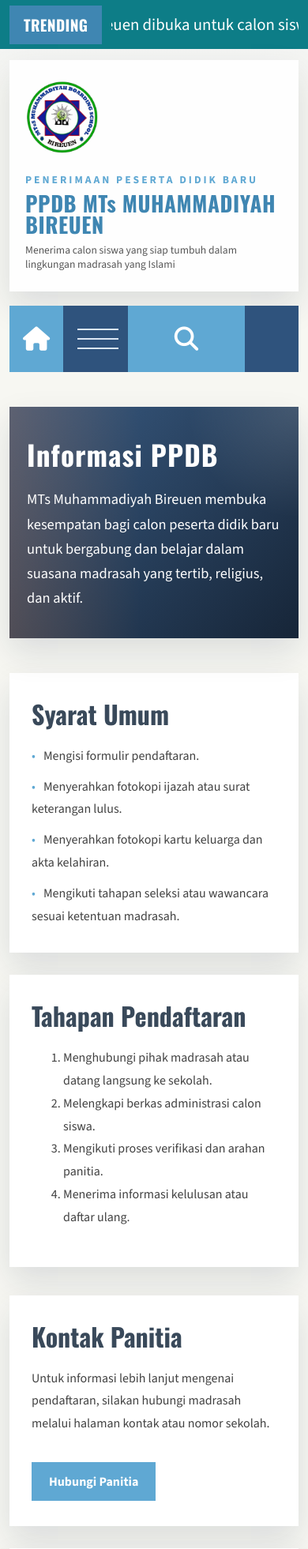
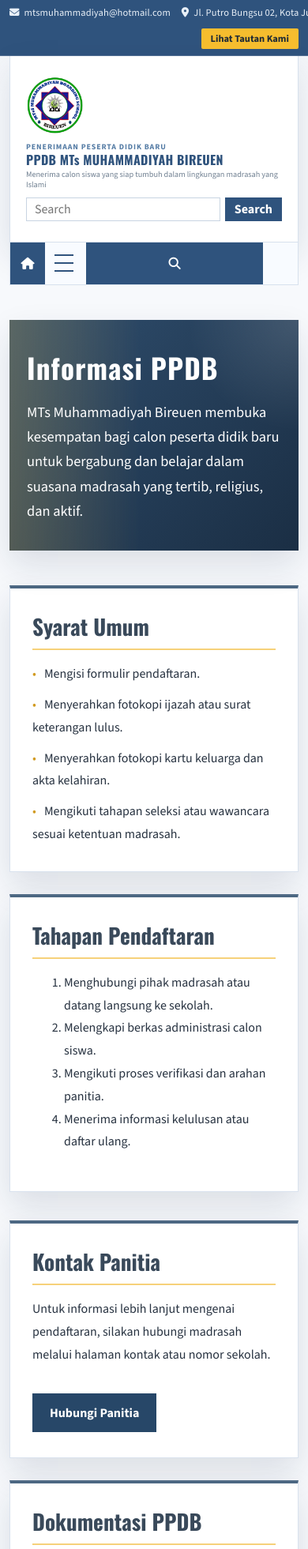
Before and after one commit to Jokopriono/folder-baru, a PHP site: page /ppdb.html in a window 390 px wide. Shown: the top 1961 px of the page at 79% size. Run offline with PHP 8.4, Linux system fonts and the light colour scheme.

Commit message:
Refactor header and styling for improved layout and accessibility
- Updated the header section in ppdb.html and profil.html to include contact information and a search form.
- Removed the ticker and replaced it with a more accessible contact meta section.
- Enhanced CSS styles in style.css for better visual consistency and responsiveness, including color scheme adjustments and layout refinements.
- Added a new image file for visual content.

```diff
--- a/ppdb.html
+++ b/ppdb.html
@@ -13,8 +13,32 @@
 </head>
 <body>
     <div id="top" class="page-shell">
-        <header class="topbar"><div class="container topbar-inner"><span class="topbar-label">TRENDING</span><div class="ticker" aria-label="Informasi terbaru sekolah"><div class="ticker-track"><span>PPDB MTs Muhammadiyah Bireuen dibuka untuk calon siswa baru</span><span>Informasi syarat, tahapan, dan kontak panitia tersedia di halaman ini</span><span>Silakan hubungi madrasah untuk pendaftaran dan konsultasi</span></div></div></div></header>
-        <section class="identity-bar container"><div class="identity-grid"><img class="school-logo" src="Image/logo mts.png" alt="Logo MTs Muhammadiyah Bireuen"><div><p class="eyebrow">Penerimaan Peserta Didik Baru</p><h1>PPDB MTs MUHAMMADIYAH BIREUEN</h1><p class="tagline">Menerima calon siswa yang siap tumbuh dalam lingkungan madrasah yang Islami</p></div></div></section>
+        <header class="topbar">
+            <div class="container topbar-inner">
+                <div class="topbar-meta" aria-label="Informasi kontak sekolah">
+                    <span class="topbar-label"><i class="fa-solid fa-envelope"></i> mtsmuhammadiyah@hotmail.com</span>
+                    <span class="topbar-label"><i class="fa-solid fa-location-dot"></i> Jl. Putro Bungsu 02, Kota Juang, Bireuen</span>
+                    <span class="topbar-label"><i class="fa-solid fa-phone"></i> 0895-0521-1062</span>
+                </div>
+                <a class="utility-link" href="kontak.html">Lihat Tautan Kami</a>
+            </div>
+        </header>
+        <section class="identity-bar container">
+            <div class="identity-grid">
+                <img class="school-logo" src="Image/logo mts.png" alt="Logo MTs Muhammadiyah Bireuen">
+                <div>
+                    <p class="eyebrow">Penerimaan Peserta Didik Baru</p>
+                    <h1>PPDB MTs MUHAMMADIYAH BIREUEN</h1>
+                    <p class="tagline">Menerima calon siswa yang siap tumbuh dalam lingkungan madrasah yang Islami</p>
+                </div>
+                <div class="header-search">
+                    <form class="header-search-form" action="berita.html" method="get">
+                        <input type="search" placeholder="Search" aria-label="Search">
+                        <button type="submit">Search</button>
+                    </form>
+                </div>
+            </div>
+        </section>
         <div class="nav-wrap container"><a class="home-link" href="index.html" aria-label="Beranda"><i class="fa-solid fa-house"></i></a><button class="menu-toggle" type="button" aria-expanded="false" aria-controls="site-nav" aria-label="Buka menu navigasi"><span></span><span></span><span></span></button><nav id="site-nav" class="site-nav" aria-label="Navigasi utama"><a href="index.html">Home</a><a href="profil.html">Profil</a><a href="berita.html">Berita</a><a href="pengumuman.html">Pengumuman</a><a class="active" href="ppdb.html">PPDB</a><a href="GTK dan staff.html">GTK dan Staff</a><a href="galeri.html">Galeri</a><a href="kontak.html">Kontak</a></nav><button class="search-toggle" type="button" aria-expanded="false" aria-controls="search-panel" aria-label="Buka pencarian"><i class="fa-solid fa-magnifying-glass"></i></button></div>
         <div id="search-panel" class="search-panel container" hidden><form class="search-form"><input type="search" placeholder="Cari informasi PPDB..." aria-label="Cari PPDB"><button type="submit">Cari</button></form></div>
         <main>
--- a/style.css
+++ b/style.css
@@ -1,12 +1,12 @@
 :root {
-    --teal: #0d7d87;
-    --navy: #2f537d;
-    --orange: #5fa8d3;
-    --orange-deep: #3f86b2;
-    --sand: #f5f5f2;
+    --teal: #2f537d;
+    --navy: #274768;
+    --orange: #f2be42;
+    --orange-deep: #d19a20;
+    --sand: #f1f3f6;
     --paper: #ffffff;
-    --text: #424242;
-    --muted: #8b8b8b;
+    --text: #273240;
+    --muted: #6f7b88;
     --shadow: 0 18px 40px rgba(17, 35, 62, 0.12);
     --radius: 2px;
 }
@@ -22,8 +22,12 @@ html {
 body {
     margin: 0;
     font-family: "Source Sans 3", sans-serif;
-    background: linear-gradient(180deg, #f0f2f4 0%, #f7f7f2 120px, #f7f7f2 100%);
+    background: linear-gradient(180deg, #eef2f7 0%, #f7f9fc 120px, #f7f9fc 100%);
     color: var(--text);
+}
+
+p {
+    color: inherit;
 }
 
 img {
@@ -51,101 +55,148 @@ input {
 }
 
 .topbar {
-    background: var(--teal);
-    color: #fff;
+    background: #2f537d;
+    color: #e9f0f8;
+    border-bottom: 1px solid rgba(255, 255, 255, 0.18);
 }
 
 .topbar-inner {
     display: flex;
     align-items: center;
-    gap: 20px;
-    min-height: 80px;
+    justify-content: space-between;
+    gap: 14px;
+    min-height: 36px;
+    font-size: 0.78rem;
 }
 
 .topbar-label {
-    font-family: "Oswald", sans-serif;
-    font-size: clamp(1.2rem, 2vw, 1.8rem);
-    letter-spacing: 0.02em;
+    display: inline-flex;
+    align-items: center;
+    gap: 6px;
+    letter-spacing: 0.01em;
+    white-space: nowrap;
+}
+
+.topbar-meta {
+    display: flex;
+    align-items: center;
+    gap: 14px;
+    min-width: 0;
+    overflow-x: auto;
+    scrollbar-width: none;
+}
+
+.topbar-meta::-webkit-scrollbar {
+    display: none;
+}
+
+.utility-link {
+    display: inline-flex;
+    align-items: center;
+    justify-content: center;
+    min-height: 26px;
+    padding: 0 12px;
+    background: #f6bd2e;
+    color: #1f2a35;
+    border-radius: 2px;
     font-weight: 700;
     white-space: nowrap;
-    background: var(--orange-deep);
-    color: #fff;
-    padding: 10px 18px;
-}
-
-.ticker {
-    overflow: hidden;
-    flex: 1;
-}
-
-.ticker-track {
-    display: flex;
-    gap: 48px;
-    width: max-content;
-    animation: ticker 22s linear infinite;
-    font-size: clamp(1.3rem, 2vw, 1.75rem);
 }
 
 .identity-bar {
-    background: rgba(255, 255, 255, 0.92);
-    padding: 38px 36px;
-    margin-top: 14px;
+    background: #fff;
+    padding: 8px 18px;
+    margin-top: 0;
+    border: 1px solid #d7e1ed;
+    border-top: 0;
+    box-shadow: 0 6px 16px rgba(17, 35, 62, 0.08);
 }
 
 .identity-grid {
     display: grid;
-    grid-template-columns: 110px 1fr;
-    gap: 24px;
+    grid-template-columns: 78px 1fr minmax(180px, 260px);
+    gap: 10px;
     align-items: center;
 }
 
 .school-logo {
-    width: 110px;
+    width: 56px;
     aspect-ratio: 1;
     object-fit: contain;
 }
 
 .eyebrow {
-    margin: 0 0 8px;
-    color: var(--orange);
+    margin: 0 0 2px;
+    color: #557ca5;
     text-transform: uppercase;
-    letter-spacing: 0.22em;
+    letter-spacing: 0.09em;
     font-weight: 700;
-    font-size: 0.85rem;
+    font-size: 0.62rem;
 }
 
 .identity-bar h1 {
     margin: 0;
-    color: var(--orange-deep);
+    color: #2f537d;
     font-family: "Oswald", sans-serif;
-    font-size: clamp(1.7rem, 3.6vw, 2.9rem);
-    line-height: 0.98;
+    font-size: clamp(1rem, 2.2vw, 1.7rem);
+    line-height: 1.05;
     letter-spacing: 0.02em;
 }
 
 .tagline {
-    margin: 10px 0 0;
-    font-size: 0.85rem;
-    color: #575757;
+    margin: 3px 0 0;
+    font-size: 0.64rem;
+    color: #6f7f90;
+}
+
+.header-search {
+    justify-self: end;
+    width: 100%;
+    max-width: 250px;
+}
+
+.header-search-form {
+    display: grid;
+    grid-template-columns: 1fr auto;
+    gap: 6px;
+}
+
+.header-search-form input {
+    min-height: 30px;
+    border: 1px solid #c8d4e2;
+    padding: 0 10px;
+    outline: none;
+}
+
+.header-search-form button {
+    min-height: 30px;
+    border: 0;
+    padding: 0 12px;
+    background: #2f537d;
+    color: #fff;
+    font-weight: 700;
+    cursor: pointer;
 }
 
 .nav-wrap {
-    margin-top: 18px;
-    background: var(--navy);
+    margin-top: 0;
+    background: #f8fbff;
     display: grid;
-    grid-template-columns: 86px 90px 1fr 86px;
+    grid-template-columns: 56px 74px 1fr 56px;
     align-items: stretch;
-    min-height: 96px;
+    min-height: 46px;
     position: relative;
+    border: 1px solid #d7e1ed;
+    border-top: 0;
 }
 
 .home-link,
 .search-toggle {
     display: grid;
     place-items: center;
-    background: var(--orange);
+    background: #2f537d;
     color: #fff;
-    font-size: 1.9rem;
+    font-size: 1rem;
     border: 0;
 }
 
@@ -162,17 +213,18 @@ input {
 
 .menu-toggle span {
     display: block;
-    width: 52px;
+    width: 32px;
     height: 2px;
-    background: #dbe7f5;
+    background: #2f537d;
 }
 
 .site-nav {
     display: flex;
     align-items: center;
-    gap: 24px;
-    color: #edf3f9;
-    font-size: 1rem;
+    gap: 18px;
+    color: #2f537d;
+    font-size: 0.92rem;
+    font-weight: 700;
     padding-right: 20px;
     flex-wrap: wrap;
 }
@@ -189,7 +241,7 @@ input {
     bottom: -3px;
     width: 100%;
     height: 2px;
-    background: var(--orange);
+    background: #f6bd2e;
     transform: scaleX(0);
     transform-origin: left;
     transition: transform 0.25s ease;
@@ -223,7 +276,7 @@ input {
 .search-form button,
 .cta-button {
     border: 0;
-    background: var(--orange);
+    background: var(--navy);
     color: #fff;
     padding: 14px 22px;
     font-weight: 700;
@@ -674,7 +749,7 @@ input {
 
 .page-banner {
     margin-top: 44px;
-    background: linear-gradient(135deg, rgba(47, 83, 125, 0.95), rgba(18, 33, 52, 0.98));
+    background: linear-gradient(135deg, rgba(39, 71, 104, 0.96), rgba(24, 44, 66, 0.99));
     min-height: 260px;
     position: relative;
     overflow: hidden;
@@ -685,7 +760,7 @@ input {
     content: "";
     position: absolute;
     inset: 0;
-    background: linear-gradient(90deg, rgba(255, 123, 34, 0.18), transparent 45%),
+    background: linear-gradient(90deg, rgba(242, 190, 66, 0.22), transparent 45%),
         radial-gradient(circle at right top, rgba(255, 255, 255, 0.14), transparent 30%);
 }
 
@@ -725,6 +800,8 @@ input {
 .timeline-card {
     background: var(--paper);
     box-shadow: var(--shadow);
+    border: 1px solid #d9e2ee;
+    border-top: 4px solid rgba(39, 71, 104, 0.82);
 }
 
 .content-card,
@@ -748,7 +825,9 @@ input {
     margin: 0 0 16px;
     color: #39495a;
     font-family: "Oswald", sans-serif;
-    font-size: 2rem;
+    font-size: 1.7rem;
+    border-bottom: 2px solid rgba(242, 190, 66, 0.7);
+    padding-bottom: 8px;
 }
 
 .content-card p,
@@ -774,7 +853,7 @@ input {
 
 .simple-list li::before {
     content: "•";
-    color: var(--orange);
+    color: var(--orange-deep);
     margin-right: 10px;
 }
 
@@ -1030,10 +1113,45 @@ input {
     }
 }
 
-@media (max-width: 980px) {
+@media (max-width: 820px) {
+    .topbar-inner {
+        flex-direction: column;
+        align-items: flex-start;
+        padding: 8px 0;
+        min-height: auto;
+    }
+
+    .utility-link {
+        align-self: flex-end;
+    }
+
+    .identity-grid {
+        grid-template-columns: 68px 1fr;
+    }
+
+    .header-search {
+        grid-column: 1 / -1;
+        justify-self: stretch;
+        max-width: none;
+    }
+
     .nav-wrap {
-        grid-template-columns: 74px 84px 1fr 74px;
-        min-height: 84px;
+        grid-template-columns: 48px 56px 1fr 48px;
+        min-height: 54px;
+    }
+
+    .home-link,
+    .search-toggle {
+        font-size: 0.95rem;
+    }
+
+    .menu-toggle {
+        gap: 8px;
+        padding: 0 12px;
+    }
+
+    .menu-toggle span {
+        width: 24px;
     }
 
     .site-nav {
@@ -1103,11 +1221,11 @@ input {
     }
 
     .school-logo {
-        width: 92px;
+        width: 72px;
     }
 
     .nav-wrap {
-        grid-template-columns: 68px 82px 1fr 68px;
+        grid-template-columns: 44px 52px 1fr 44px;
     }
 
     .hero {
```
Also changed, not shown: other parts of style.css (+54 -27 lines), GTK dan staff.html (+11 -7 lines), berita.html (+11 -7 lines), galeri.html (+11 -7 lines), index.html (+14 -10 lines), kontak.html (+11 -7 lines), pengumuman.html (+11 -7 lines), profil.html (+11 -7 lines), images.jpg (added).
